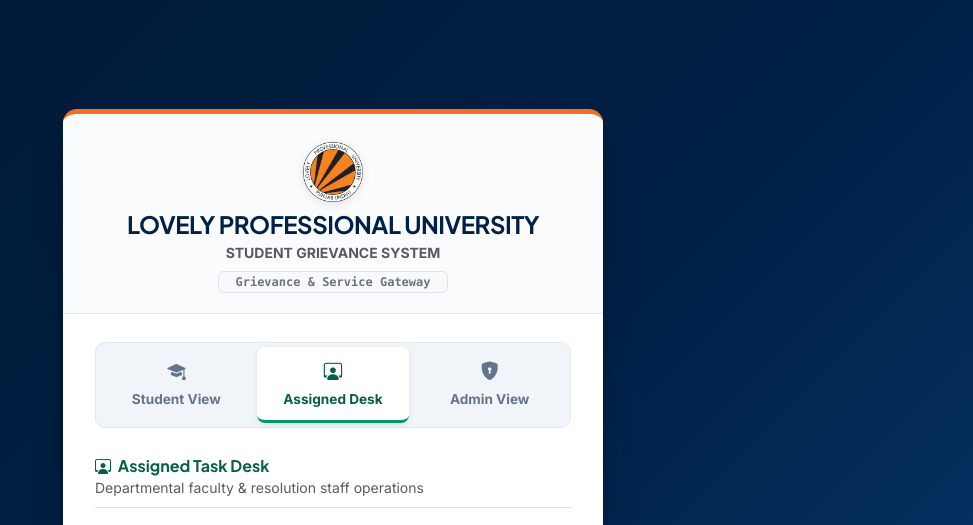
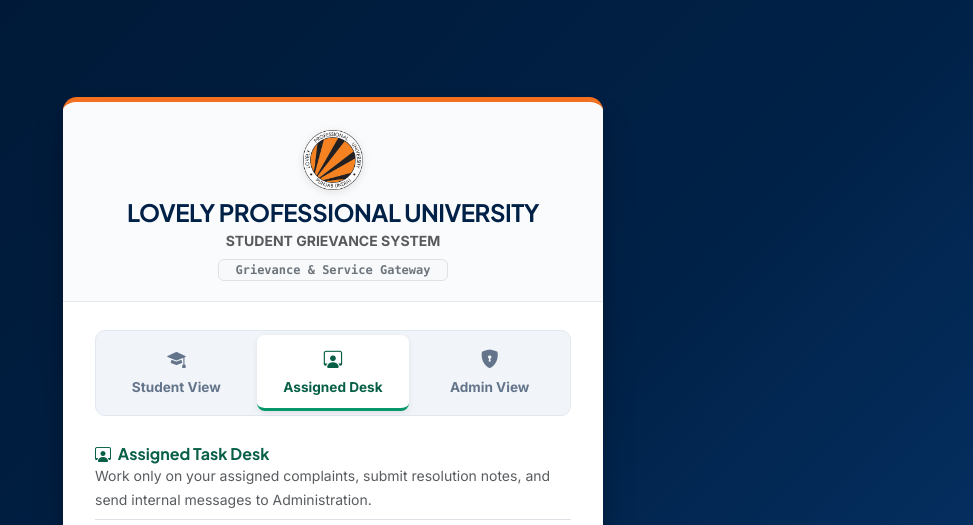
Before and after one commit to pankhurisinghal08-maker/Smart-Grievance-Routing-AI, a Flask app: page /login?tab=faculty in a window 1280 px wide. Shown: the top 525 px of the page, without its empty margins (307-1280 px from the left). Run offline with Flask 3, Linux system fonts and the light colour scheme; data that the repository does not hold is empty.

Commit message:
Give assigned staff their own case workflow

```diff
--- a/app.py
+++ b/app.py
@@ -12,8 +12,7 @@ app.secret_key = os.getenv('SECRET_KEY') or os.urandom(32)
 # Admin access is disabled until explicit credentials are configured.
 ADMIN_USERNAME = os.getenv('ADMIN_USERNAME', '')
 ADMIN_PASSWORD = os.getenv('ADMIN_PASSWORD', '')
-VALID_STATUSES = ['Pending', 'In Progress', 'Completed - Awaiting Feedback', 'Closed', 'Resolved']
-VALID_FACULTY_STATUSES = ['Pending', 'In Progress', 'Completed - Awaiting Feedback']
+VALID_FACULTY_STATUSES = ['Pending', 'In Progress']
 
 
 # ==============================================================================
@@ -486,16 +485,12 @@ def assigned_dashboard():
         'closed': sum(x['status'] in ('Closed', 'Resolved') for x in my_all)
     }
 
-    # Faculty list for transfer option
-    other_faculty = execute_query('SELECT id, name, department, email FROM faculty WHERE id != %s ORDER BY department ASC, name ASC', (active_faculty_id,), fetchall=True) or []
-
     return render_template(
         'assigned_dashboard.html',
         complaints=complaints,
         stats=stats,
         backend=get_backend_name(),
         current_faculty=current_faculty,
-        other_faculty=other_faculty,
         selected_status=selected_status
     )
 
@@ -510,21 +505,28 @@ def faculty_update_status(complaint_id):
         return redirect(url_for('assigned_dashboard'))
 
     complaint = execute_query(
-        'SELECT student_id, assigned_faculty_id FROM complaints WHERE id = %s AND assigned_faculty_id = %s',
+        'SELECT student_id, assigned_faculty_id, status FROM complaints WHERE id = %s AND assigned_faculty_id = %s',
         (complaint_id, active_faculty_id),
         fetchone=True
     )
 
-    if complaint and status in VALID_FACULTY_STATUSES:
-        author_name = session.get('faculty_name', 'Assigned Officer')
+    if not complaint:
+        flash('That grievance is not assigned to your account.', 'danger')
+    elif complaint['status'] in ('Completed - Awaiting Feedback', 'Closed', 'Resolved'):
+        flash('This grievance is waiting for student feedback or is already closed. Contact administration if it needs to be reopened.', 'warning')
+    elif status not in VALID_FACULTY_STATUSES:
+        flash('Choose a valid work status. Final closure is managed by administration.', 'warning')
+    elif status == 'Pending' and complaint['status'] != 'Pending':
+        flash('An in-progress grievance cannot be moved back to Pending from the assigned desk.', 'warning')
+    elif status != complaint['status']:
         execute_query('UPDATE complaints SET status = %s WHERE id = %s', (status, complaint_id), commit=True)
         execute_query(
             'INSERT INTO complaint_comments (complaint_id, author_name, author_role, message) VALUES (%s, %s, %s, %s)',
-            (complaint_id, author_name, 'Faculty', f"Working status updated to: {status}"),
+            (complaint_id, 'System', 'System', f"Assigned officer updated the work status to: {status}"),
             commit=True
         )
         add_notification(
-            f"Officer {author_name} updated ticket #{complaint_id} status to: {status}.",
+            f"The assigned officer updated grievance #{complaint_id} to {status}.",
             complaint_id,
             user_id=complaint['student_id']
         )
@@ -543,15 +545,10 @@ def faculty_add_comment(complaint_id):
 
     if complaint and message:
         author_name = session.get('faculty_name', 'Assigned Officer')
-        dept_name = session.get('faculty_dept', 'Department')
         execute_query(
             'INSERT INTO complaint_comments (complaint_id, author_name, author_role, message) VALUES (%s, %s, %s, %s)',
             (complaint_id, author_name, 'Faculty (To Admin)', message[:500]),
             commit=True
-        )
-        add_notification(
-            f"Officer {author_name} ({dept_name}) sent a note to Admin on #{complaint_id}: {message[:100]}",
-            complaint_id
         )
         flash('Message successfully submitted to Central Administration.', 'success')
     return redirect(url_for('assigned_dashboard'))
@@ -562,8 +559,8 @@ def faculty_complete_complaint(complaint_id):
     note = request.form.get('completion_note', '').strip()
     active_faculty_id = session.get('faculty_id')
     complaint = execute_query(
-        'SELECT student_id FROM complaints WHERE id = %s AND assigned_faculty_id = %s AND status NOT IN (%s, %s)',
-        (complaint_id, active_faculty_id, 'Closed', 'Resolved'),
+        'SELECT student_id FROM complaints WHERE id = %s AND assigned_faculty_id = %s AND status IN (%s, %s)',
+        (complaint_id, active_faculty_id, 'Pending', 'In Progress'),
         fetchone=True
     )
 
@@ -576,7 +573,7 @@ def faculty_complete_complaint(complaint_id):
         )
         execute_query(
             'INSERT INTO complaint_comments (complaint_id, author_name, author_role, message) VALUES (%s, %s, %s, %s)',
-            (complaint_id, author_name, 'Faculty', f"Official Resolution: {note[:500]}"),
+            (complaint_id, 'System', 'System', 'The assigned officer submitted a resolution note and requested student feedback.'),
             commit=True
         )
         add_notification(
@@ -585,13 +582,6 @@ def faculty_complete_complaint(complaint_id):
             user_id=complaint['student_id']
         )
     return redirect(url_for('assigned_dashboard'))
-
-@app.route('/faculty/reassign/<int:complaint_id>', methods=['POST'])
-@faculty_required
-def faculty_reassign(complaint_id):
-    flash('Access Restricted: Faculty cannot transfer complaints. Grievance reassignment is managed exclusively by Central Administration.', 'warning')
-    return redirect(url_for('assigned_dashboard'))
-
 
 # ==============================================================================
 # MODULE 3: ADMIN VIEW (CENTRAL CAMPUS GOVERNANCE & TRIAGE HEADQUARTERS)
@@ -616,6 +606,16 @@ def admin():
         GROUP BY f.id, f.name, f.department, f.email
         ORDER BY f.department ASC, active_load DESC
     ''', fetchall=True) or []
+
+    internal_notes = execute_query('''
+        SELECT cm.id, cm.complaint_id, cm.author_name, cm.message, cm.created_at,
+               c.status, c.predicted_department
+        FROM complaint_comments cm
+        INNER JOIN complaints c ON c.id = cm.complaint_id
+        WHERE cm.author_role = %s
+        ORDER BY cm.id DESC
+        LIMIT 8
+    ''', ('Faculty (To Admin)',), fetchall=True) or []
 
     query = '''
         SELECT c.id, u.roll_number, u.name AS student_name, c.description,
@@ -678,6 +678,7 @@ def admin():
         backend=get_backend_name(),
         faculty_list=faculty_list,
         faculty_workloads=faculty_workloads,
+        internal_notes=internal_notes,
         departments=departments,
         selected_dept=selected_dept,
         selected_status=selected_status,
@@ -688,52 +689,44 @@ def admin():
 @admin_required
 def update_status(complaint_id):
     status = request.form.get('status', '').strip()
+    if status != 'Closed':
+        flash('Work progress belongs to the assigned officer. Administration can perform verified final closure only.', 'warning')
+        return redirect(request.referrer or url_for('admin'))
+
     complaint = execute_query(
-        'SELECT student_id, assigned_faculty_id, student_feedback, feedback_sentiment FROM complaints WHERE id = %s',
+        'SELECT student_id, assigned_faculty_id, student_feedback, feedback_sentiment, status FROM complaints WHERE id = %s',
         (complaint_id,),
         fetchone=True
     )
     if not complaint:
         return redirect(request.referrer or url_for('admin'))
-
-    if status in ('Closed', 'Resolved'):
-        # 1. Require student feedback
-        if not complaint.get('student_feedback') or not complaint['student_feedback'].strip():
-            flash(f'Cannot close Grievance #{complaint_id}: Student has not submitted resolution feedback yet. Cases cannot be closed without student verification.', 'warning')
-            return redirect(request.referrer or url_for('admin'))
-
-        # 2. Evaluate sentiment if needed
-        sentiment = complaint.get('feedback_sentiment')
-        if not sentiment:
-            sentiment, _ = predict_feedback_sentiment(complaint['student_feedback'])
-            execute_query('UPDATE complaints SET feedback_sentiment = %s WHERE id = %s', (sentiment, complaint_id), commit=True)
-
-        # 3. Require positive feedback
-        if sentiment != 'Positive':
-            flash(f'Cannot close Grievance #{complaint_id}: Student feedback was evaluated as Negative/Unsatisfied ("{complaint["student_feedback"][:90]}..."). The issue must be resolved satisfactorily before administrative closure.', 'danger')
-            return redirect(request.referrer or url_for('admin'))
-
-        # Positive feedback verified -> close
-        execute_query('UPDATE complaints SET status = %s, closed_at = CURRENT_TIMESTAMP WHERE id = %s', ('Closed', complaint_id), commit=True)
-        execute_query(
-            'INSERT INTO complaint_comments (complaint_id, author_name, author_role, message) VALUES (%s, %s, %s, %s)',
-            (complaint_id, f'Admin ({ADMIN_USERNAME})', 'Admin', f"Administrative Closure: Case verified and permanently closed following positive student feedback ({sentiment})."),
-            commit=True
-        )
-        add_notification(f'Grievance #{complaint_id} has been verified and permanently closed by Administration.', complaint_id, user_id=complaint['student_id'], faculty_id=complaint.get('assigned_faculty_id'))
-        flash(f'Grievance #{complaint_id} verified and permanently closed following positive student feedback.', 'success')
+    if complaint['status'] != 'Completed - Awaiting Feedback':
+        flash('Only a completed grievance awaiting student feedback can be finalized by administration.', 'warning')
         return redirect(request.referrer or url_for('admin'))
 
-    elif status in ('Pending', 'In Progress', 'Completed - Awaiting Feedback'):
-        execute_query('UPDATE complaints SET status = %s WHERE id = %s', (status, complaint_id), commit=True)
-        execute_query(
-            'INSERT INTO complaint_comments (complaint_id, author_name, author_role, message) VALUES (%s, %s, %s, %s)',
-            (complaint_id, f'Admin ({ADMIN_USERNAME})', 'Admin', f"Administrative status update: {status}"),
-            commit=True
-        )
-        add_notification(f'Grievance #{complaint_id} status changed to {status}.', complaint_id, user_id=complaint['student_id'])
-        flash(f'Grievance #{complaint_id} status updated to {status}.', 'info')
+    # Require student feedback before any administrative closure.
+    if not complaint.get('student_feedback') or not complaint['student_feedback'].strip():
+        flash(f'Cannot close Grievance #{complaint_id}: Student has not submitted resolution feedback yet.', 'warning')
+        return redirect(request.referrer or url_for('admin'))
 
+    # Evaluate sentiment if it has not already been recorded.
+    sentiment = complaint.get('feedback_sentiment')
+    if not sentiment:
+        sentiment, _ = predict_feedback_sentiment(complaint['student_feedback'])
+        execute_query('UPDATE complaints SET feedback_sentiment = %s WHERE id = %s', (sentiment, complaint_id), commit=True)
+
+    if sentiment != 'Positive':
+        flash(f'Cannot close Grievance #{complaint_id}: student feedback must be positive before final closure.', 'danger')
+        return redirect(request.referrer or url_for('admin'))
+
+    execute_query('UPDATE complaints SET status = %s, closed_at = CURRENT_TIMESTAMP WHERE id = %s', ('Closed', complaint_id), commit=True)
+    execute_query(
+        'INSERT INTO complaint_comments (complaint_id, author_name, author_role, message) VALUES (%s, %s, %s, %s)',
+        (complaint_id, f'Admin ({ADMIN_USERNAME})', 'Admin', f"Administrative Closure: Case verified and permanently closed following positive student feedback ({sentiment})."),
+        commit=True
+    )
+    add_notification(f'Grievance #{complaint_id} has been verified and permanently closed by Administration.', complaint_id, user_id=complaint['student_id'], faculty_id=complaint.get('assigned_faculty_id'))
+    flash(f'Grievance #{complaint_id} verified and permanently closed following positive student feedback.', 'success')
     return redirect(request.referrer or url_for('admin'))
 
 @app.route('/admin/comment/<int:complaint_id>', methods=['POST'])
@@ -750,44 +743,45 @@ def add_comment(complaint_id):
         add_notification(f'Central Administrative update on grievance #{complaint_id}: {message[:120]}', complaint_id, user_id=complaint['student_id'])
     return redirect(request.referrer or url_for('admin'))
 
-@app.route('/admin/complete/<int:complaint_id>', methods=['POST'])
-@admin_required
-def complete_complaint(complaint_id):
-    note = request.form.get('completion_note', '').strip()
-    complaint = execute_query('SELECT student_id FROM complaints WHERE id = %s AND status NOT IN (%s, %s)', (complaint_id, 'Closed', 'Resolved'), fetchone=True)
-    if complaint and note:
-        execute_query(
-            'UPDATE complaints SET status = %s, completion_note = %s WHERE id = %s',
-            ('Completed - Awaiting Feedback', note[:500], complaint_id),
-            commit=True
-        )
-        execute_query(
-            'INSERT INTO complaint_comments (complaint_id, author_name, author_role, message) VALUES (%s, %s, %s, %s)',
-            (complaint_id, f'Administrator ({ADMIN_USERNAME})', 'Admin', f"Administrative Resolution: {note[:500]}"),
-            commit=True
-        )
-        add_notification(
-            f'Grievance #{complaint_id} was marked completed by University Admin. Please review the note and submit feedback.',
-            complaint_id,
-            user_id=complaint['student_id']
-        )
-    return redirect(request.referrer or url_for('admin'))
-
 @app.route('/admin/reassign/<int:complaint_id>', methods=['POST'])
 @admin_required
 def reassign_complaint(complaint_id):
     faculty_id = request.form.get('faculty_id')
-    complaint = execute_query('SELECT id, student_id, predicted_department FROM complaints WHERE id = %s AND status NOT IN (%s, %s)', (complaint_id, 'Closed', 'Resolved'), fetchone=True)
+    complaint = execute_query('SELECT id, student_id, predicted_department, status, student_feedback, feedback_sentiment, completion_note FROM complaints WHERE id = %s', (complaint_id,), fetchone=True)
     faculty = execute_query('SELECT id, name, department FROM faculty WHERE id = %s', (faculty_id,), fetchone=True)
-    if complaint and faculty:
+    if complaint and faculty and complaint['status'] not in ('Closed', 'Resolved'):
+        reopening_negative_case = (
+            complaint['status'] == 'Completed - Awaiting Feedback'
+            and complaint.get('feedback_sentiment') == 'Negative'
+        )
+        if complaint['status'] == 'Completed - Awaiting Feedback' and not reopening_negative_case:
+            flash('Only a grievance with negative feedback can be reopened from the completed state.', 'warning')
+            return redirect(request.referrer or url_for('admin'))
+
         execute_query(
-            'UPDATE complaints SET assigned_faculty_id = %s, predicted_department = %s WHERE id = %s',
-            (faculty['id'], faculty['department'], complaint_id),
+            '''UPDATE complaints
+               SET assigned_faculty_id = %s, predicted_department = %s, status = %s,
+                   completion_note = %s, student_feedback = %s, feedback_sentiment = %s
+               WHERE id = %s''',
+            (
+                faculty['id'],
+                faculty['department'],
+                'In Progress' if reopening_negative_case else complaint['status'],
+                None if reopening_negative_case else complaint.get('completion_note'),
+                None if reopening_negative_case else complaint.get('student_feedback'),
+                None if reopening_negative_case else complaint.get('feedback_sentiment'),
+                complaint_id
+            ),
             commit=True
         )
+        reassignment_message = f"Re-routed by Central Admin to {faculty['name']} ({faculty['department']})."
+        if reopening_negative_case:
+            reassignment_message = f"Reopened after negative student feedback and assigned to {faculty['name']} ({faculty['department']})."
+            if complaint.get('completion_note'):
+                reassignment_message += f" Previous resolution note: {complaint['completion_note']}"
         execute_query(
             'INSERT INTO complaint_comments (complaint_id, author_name, author_role, message) VALUES (%s, %s, %s, %s)',
-            (complaint_id, f'Admin ({ADMIN_USERNAME})', 'Admin', f"Re-routed by Central Admin to {faculty['name']} ({faculty['department']})."),
+            (complaint_id, f'Admin ({ADMIN_USERNAME})', 'Admin', reassignment_message[:500]),
             commit=True
         )
         add_notification(
--- a/templates/login.html
+++ b/templates/login.html
@@ -109,7 +109,7 @@
                     <h6 class="fw-bold mb-0" style="color: #065f46;">
                         <i class="bi bi-person-workspace me-1"></i> Assigned Task Desk
                     </h6>
-                    <small class="text-muted">Departmental faculty &amp; resolution staff operations</small>
+                    <small class="text-muted">Work only on your assigned complaints, submit resolution notes, and send internal messages to Administration.</small>
                 </div>
 
                 <form method="POST" action="/login">
@@ -147,7 +147,7 @@
                     <h6 class="fw-bold mb-0 text-danger">
                         <i class="bi bi-shield-lock-fill me-1"></i> Central Admin Console
                     </h6>
-                    <small class="text-muted">University governance, triage oversight &amp; analytics</small>
+                    <small class="text-muted">Manage campus-wide assignments, escalations, student updates, and verified final closure.</small>
                 </div>
 
                 <form method="POST" action="/login">
```
Also changed, not shown: templates/admin_dashboard.html (+42 -49 lines), templates/assigned_dashboard.html (+26 -11 lines), README.md.
